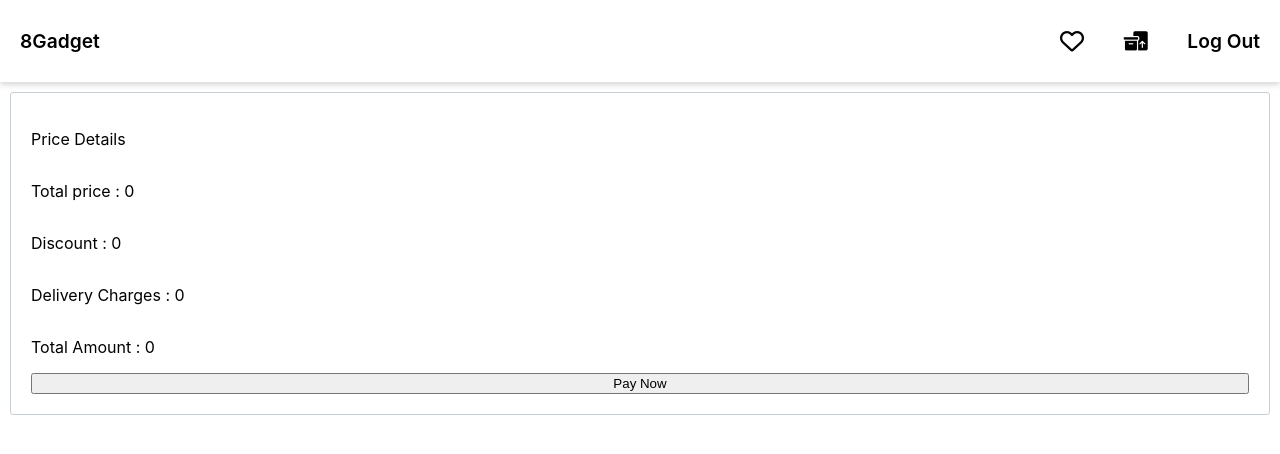
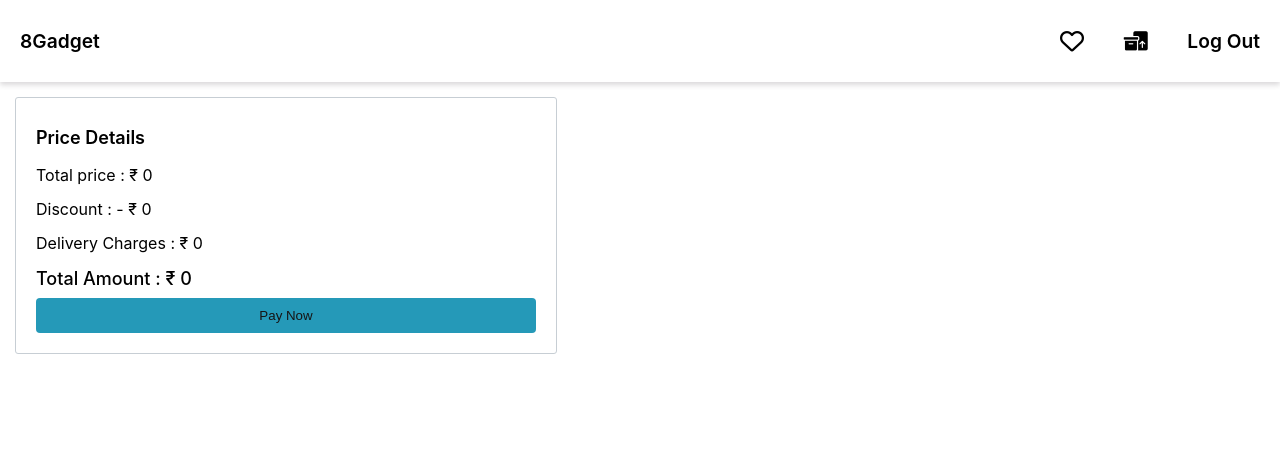
Before and after one commit to milisha-saran/shoppingApp, a React (Create React App) app: page /cart in a window 1280 px wide. Shown: the top 454 px of the page. Built offline with nearby package versions, Linux system fonts and the light colour scheme.

Commit message:
feat: payment

```diff
--- a/src/pages/cart/Cart.js
+++ b/src/pages/cart/Cart.js
@@ -43,12 +43,14 @@ const Cart = () => {
           })}
         </div>
         <div className={styles.paymentcard}>
-          <p>Price Details</p>
-          <p>Total price : {amount}</p>
-          <p>Discount : {discount} </p>
-          <p>Delivery Charges : {delivery} </p>
-          <p>Total Amount : {total}</p>
-          <button>Pay Now</button>
+          <p className={styles.paymenttitle}>Price Details</p>
+          <p className={styles.paymentdetails}>Total price : ₹ {amount}</p>
+          <p className={styles.paymentdetails}>Discount : - ₹ {discount} </p>
+          <p className={styles.paymentdetails}>
+            Delivery Charges : ₹ {delivery}
+          </p>
+          <p className={styles.paymentfinal}>Total Amount : ₹ {total}</p>
+          <button className={styles.paymentbutton}>Pay Now</button>
         </div>
       </div>
     </Layout>
--- a/src/pages/cart/cart.module.css
+++ b/src/pages/cart/cart.module.css
@@ -1,17 +1,15 @@
-/* .layout{
+.layout{
     display: flex;
 
-
-
-} */
+}
 .card{
     display:flex;
     flex-direction: row;
     height: 200px;
-    max-width: 900px;
+    width: 900px;
     padding: 20px;
     border: solid 1px rgb(199, 206, 212);
-    margin: 10px;
+    margin: 15px;
     border-radius: 3px;
     justify-content: space-between;
 }
@@ -115,7 +113,45 @@
     flex-direction: column;
     padding: 20px;
     border: solid 1px rgb(199, 206, 212);
-    margin: 10px;
+    margin: 15px;
     border-radius: 3px;
     justify-content: space-between;
+    width: 500px;
+    max-height: 300px;
 }
+
+.paymenttitle{
+    line-height: 4px;
+    font-size: large;
+    font-weight: 600;
+}
+
+.paymentdetails{
+    line-height: 2px;
+    font-size: medium;
+    font-weight: 400;
+
+}
+
+.paymentfinal{
+    line-height: 2px;
+    font-size: large;
+    font-weight: 500;
+
+}
+
+.paymentbutton{
+    width: 100%;
+    height: 35px;
+    align-self: center;
+    background-color: rgb(37, 153, 184);
+    border: 0px;
+    border-radius: 4px;
+    color: rgb(22, 20, 20);
+    font-weight: 500;
+}
+
+.paymentbutton:hover{
+    transform: scale(1.06);
+    color: black
+}
```
